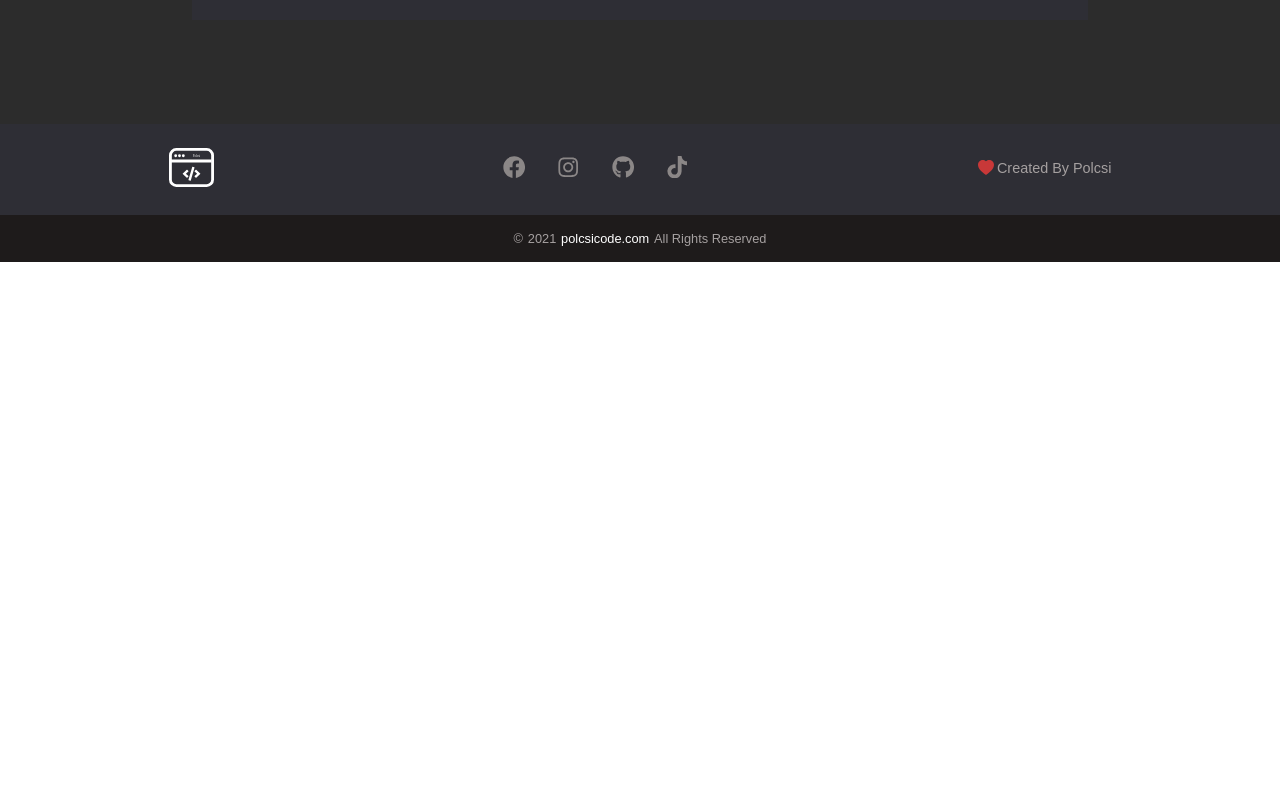
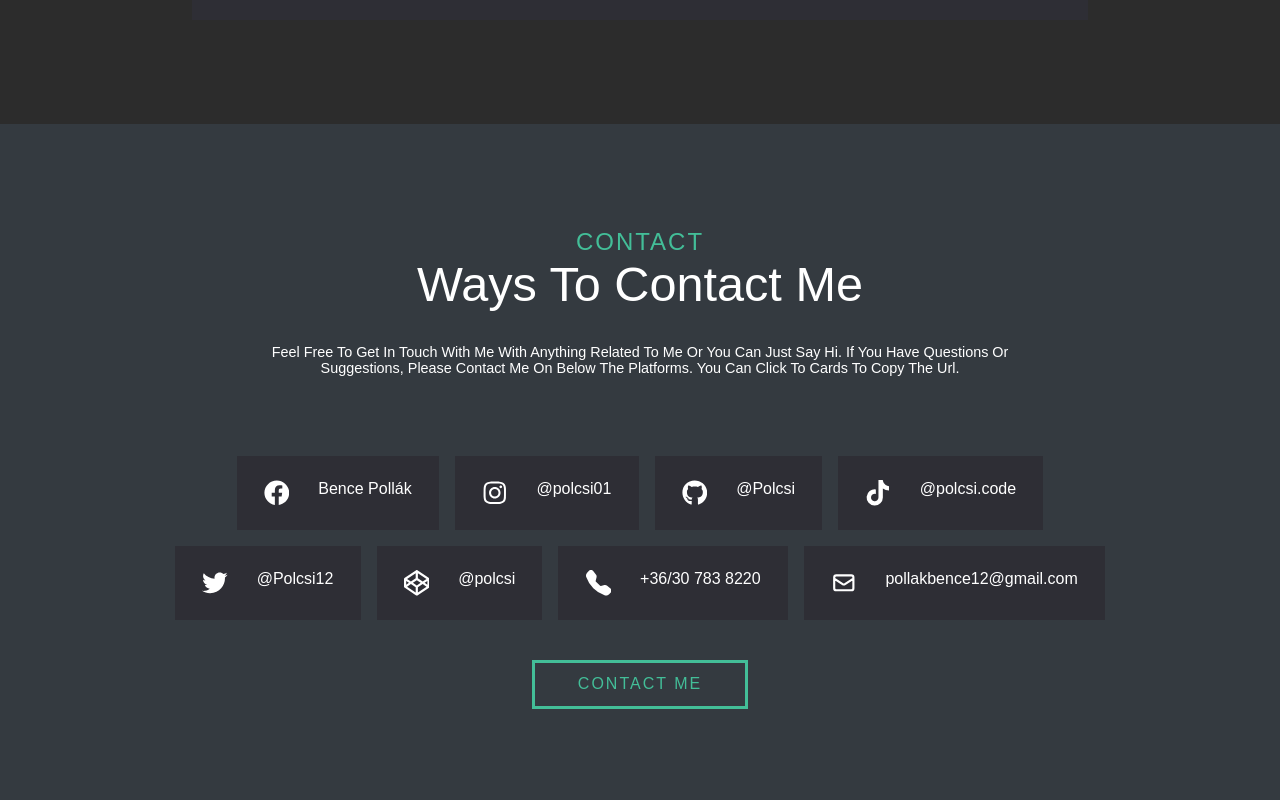
Before and after one commit to Polcsi/my-portfolio-with-react, a React (Create React App) app: page / in a window 1280 px wide. Shown: the part 8080-8880 px from the top of the page. Before the commit the page ends 8342 px from the top, so only its background shows below. Built offline with nearby package versions, Linux system fonts and the light colour scheme.

Commit message:
complete contact section

```diff
--- /dev/null
+++ b/src/components/Contact.js
@@ -0,0 +1,44 @@
+import React, { useState } from "react";
+import { allContactsOportunity } from "../data";
+import MiniAlert from "./MiniAlert";
+import { Link } from "react-router-dom";
+
+const Contact = () => {
+  const [copy, setCopy] = useState(false);
+  return (
+    <section className="section contact-section">
+      {copy && <MiniAlert setCopy={setCopy} />}
+      <div className="section-header">
+        <h2>contact</h2>
+        <h1>ways to contact me</h1>
+        <p>
+          Feel free to get in touch with me with anything related to me or you
+          can just say hi. If you have questions or suggestions, please contact
+          me on below the platforms. You can click to cards to copy the url.
+        </p>
+      </div>
+      <div className="contact-cards">
+        {allContactsOportunity.map(({ id, url, icon, platform, text }) => {
+          return (
+            <article
+              key={id}
+              onClick={() => {
+                navigator.clipboard.writeText(url);
+                setCopy(true);
+              }}
+              title={platform}
+            >
+              {icon}
+              <p>{text}</p>
+            </article>
+          );
+        })}
+      </div>
+      <Link className="btn white-border-btn" to="/contact">
+        contact me
+      </Link>
+    </section>
+  );
+};
+
+export default Contact;
--- /dev/null
+++ b/src/components/MiniAlert.js
@@ -0,0 +1,20 @@
+import React, { useEffect } from "react";
+import { MdOutlineDoneOutline } from "react-icons/md";
+
+const MiniAlert = ({ setCopy }) => {
+  useEffect(() => {
+    const timeout = setTimeout(() => {
+      setCopy(false);
+    }, 2000);
+    return () => clearTimeout(timeout);
+  });
+
+  return (
+    <div className="mini-alert">
+      <MdOutlineDoneOutline />
+      <p>succesfully copied on clipboard!</p>
+    </div>
+  );
+};
+
+export default MiniAlert;
--- a/src/css/error.css
+++ b/src/css/error.css
@@ -40,6 +40,7 @@
 }
 .error-title h2 {
     font-size: clamp(2rem, 3vw, 4rem);
+    text-transform: capitalize;
 }
 .home-container {
     display: grid;
--- a/src/css/home.css
+++ b/src/css/home.css
@@ -454,3 +454,98 @@
   }
   .featured-projects-header p{text-align: center;}
 }
+
+/* Contact section */
+
+.contact-section {
+  background-color: var(--gray-primary-3);
+  display: grid;
+  justify-content: center;
+}
+.contact-section .section-header {
+  place-self: center;
+  display: grid;
+}
+.contact-section .section-header p {
+  place-self: center;
+  margin-top: 2rem;
+  font-size: clamp(.9rem, 1vw, 1.2rem);
+  color: var(--text-color);
+  text-align: center;
+  text-transform: capitalize;
+  max-width: 750px;
+  width: 100%;
+}
+.contact-cards {
+  display: flex;
+  flex-flow: row wrap;
+  justify-content: center;
+  gap: 1rem;
+  width: 100%;
+  max-width: 1000px;
+}
+.contact-cards > article {
+  color: var(--text-color);
+  background-color: var(--gray-primary-2);
+  display: flex;
+  justify-content: space-between;
+  text-align: center;
+  padding: 1.5rem;
+  width: 300px;
+}
+.contact-cards article {
+  color: var(--text-color);
+  background-color: var(--gray-primary-2);
+  display: flex;
+  justify-content: space-between;
+  gap: 1.8rem;
+  text-align: center;
+  padding: 1.5rem 1.7rem;
+  width: auto;
+}
+.contact-cards article svg {
+  font-size: clamp(1.6rem, 1.7vw, 2rem);
+}
+.contact-cards article p {
+  font-size: clamp(1rem, 1.1vw, 1.2rem);
+}
+.mini-alert {
+  position: fixed;
+  z-index: 999;
+  left: 50%;
+  bottom: 5%;
+  transform: translate(-50%, -50%);
+  border-radius: 5px;
+  padding: 1.5rem 2rem;
+  background: white;
+  display: flex;
+  gap: 1rem;
+  justify-content: space-between;
+  align-items: center;
+  width: auto;
+}
+@media screen and (max-width: 768px) {
+  .mini-alert {
+    justify-content: center;
+    width: 95%;
+  }
+}
+.mini-alert p {
+  text-transform: capitalize;
+  font-size: clamp(.9rem, 1vw, 1.2rem);
+  text-align: center;
+}
+.mini-alert svg {
+  font-size: clamp(1.7rem, 1.9vw, 2rem);
+  color: var(--green-primary);
+}
+.contact-section a {
+  margin-top: 2.5rem;
+  place-self: center;
+  border: 3px solid var(--green-primary);
+  color: var(--green-primary);
+}
+.contact-section a:hover {
+  background: var(--green-primary);
+  color: white;
+}
--- a/src/data.js
+++ b/src/data.js
@@ -48,48 +48,56 @@ export const allContactsOportunity = [
     id: 1,
     url: "https://www.facebook.com/profile.php?id=100008194816126",
     icon: <FaFacebook />,
+    platform: "FaceBook",
     text: "Bence Pollák",
   },
   {
     id: 2,
     url: "https://www.instagram.com/polcsi01/",
     icon: <FaInstagram />,
+    platform: "Instagram",
     text: "@polcsi01",
   },
   {
     id: 3,
     url: "https://github.com/Polcsi",
     icon: <FaGithub />,
+    platform: "GitHub",
     text: "@Polcsi",
   },
   {
     id: 4,
     url: "https://www.tiktok.com/@polcsi.code?lang=en&is_copy_url=1&is_from_webapp=v1",
     icon: <FaTiktok />,
+    platform: "TikTok",
     text: "@polcsi.code",
   },
   {
     id: 5,
     url: "https://twitter.com/Polcsi12",
     icon: <FaTwitter />,
+    platform: "Twitter",
     text: "@Polcsi12",
   },
   {
     id: 6,
     url: "https://codepen.io/polcsi",
     icon: <FaCodepen />,
+    platform: "Codepen",
     text: "@polcsi",
   },
   {
     id: 7,
-    url: "",
+    url: "+36/30 783 8220",
     icon: <BsFillTelephoneFill />,
+    platform: "Mobile",
     text: "+36/30 783 8220",
   },
   {
     id: 8,
-    url: "",
+    url: "pollakbence12@gmail.com",
     icon: <HiOutlineMail />,
+    platform: "Email",
     text: "pollakbence12@gmail.com",
   },
 ];
--- a/src/pages/Home.js
+++ b/src/pages/Home.js
@@ -6,6 +6,7 @@ import Services from "../components/Services";
 import Pricing from "../components/Pricing";
 import FeaturedProjects from "../components/FeaturedProjects";
 import Navbar from "../components/Navbar";
+import Contact from "../components/Contact";
 
 const Home = () => {
   return (
@@ -27,6 +28,7 @@ const Home = () => {
       <Services />
       <Pricing />
       <FeaturedProjects />
+      <Contact />
     </>
   );
 };
```
